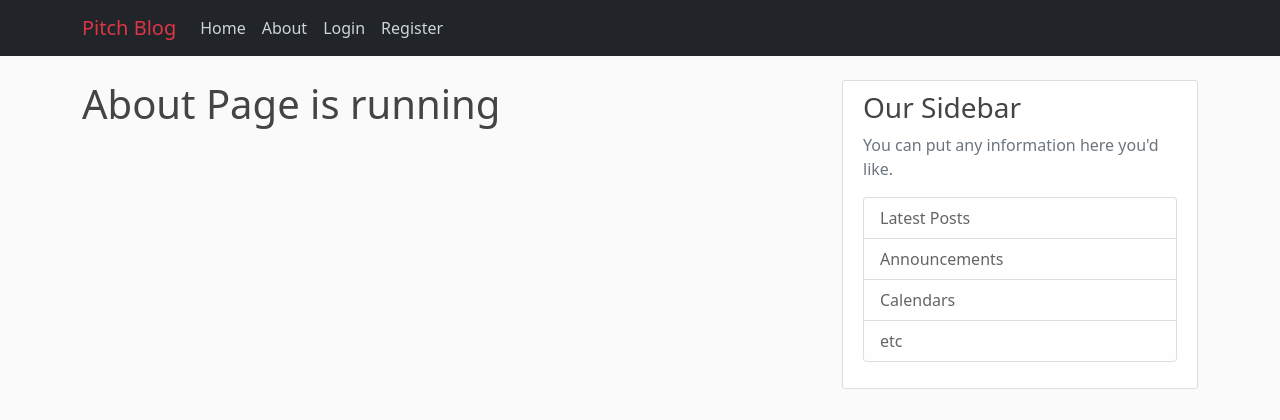
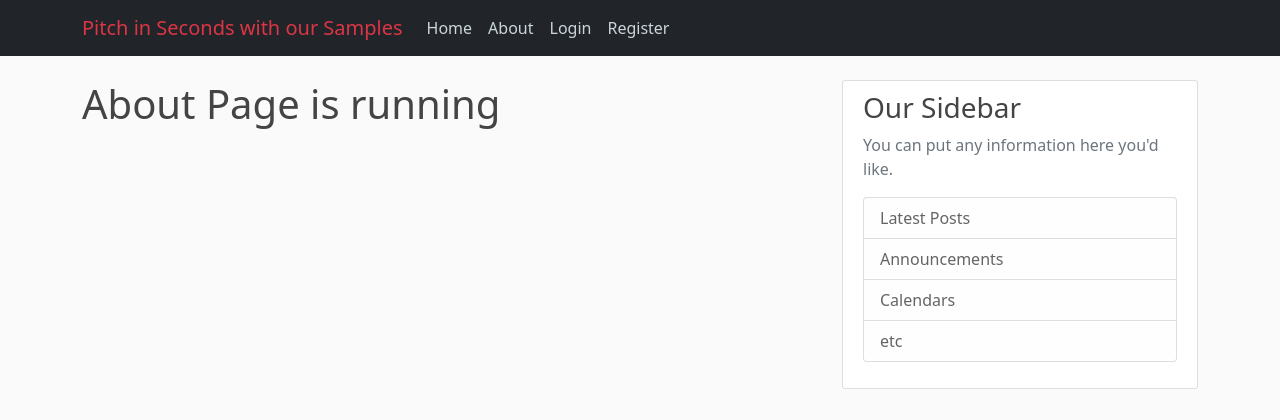
Before and after one commit to Aaron-Ekal/Blog, a Flask app: page /about in a window 1280 px wide. Shown: the top 420 px of the page. Run offline with Flask 2, Linux system fonts and the light colour scheme.

Commit message:
Modified layout.html header

```diff
--- a/app/templates/layout.html
+++ b/app/templates/layout.html
@@ -21,7 +21,7 @@
     <header class="site-header">
   <nav class="navbar navbar-expand-md navbar-dark bg-dark fixed-top">
     <div class="container">
-      <a class="navbar-brand mr-4" href="/"><span class="span text-danger">Pitch Blog</span> </a>
+      <a class="navbar-brand mr-4" href="/"><span class="span text-danger">Pitch in Seconds with our Samples</span> </a>
       <button class="navbar-toggler" type="button" data-toggle="collapse" data-target="#navbarToggle" aria-controls="navbarToggle" aria-expanded="false" aria-label="Toggle navigation">
         <span class="navbar-toggler-icon"></span>
       </button>
```
Also changed, not shown: app/site.db, app/static/profile_pics/d0f31ae046ba4dca.jpg (added).
